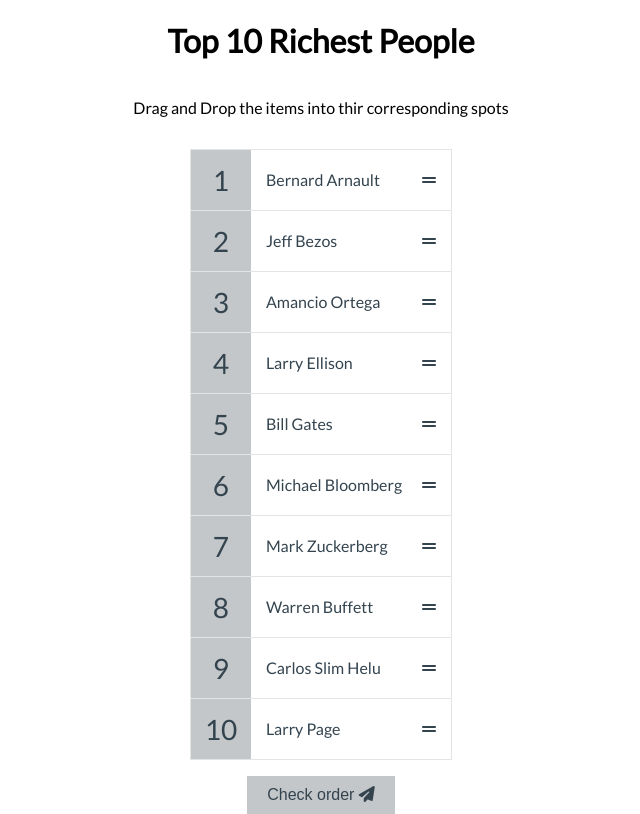
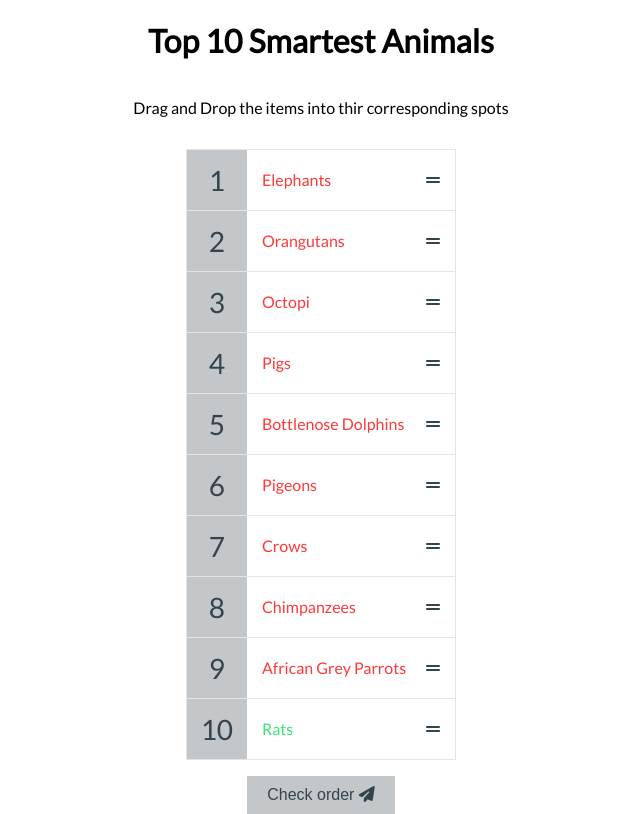
Before and after one commit to Dustinibrao/sortable-list, a plain HTML site: page index.html in a window 1280 px wide. Both pictures are taken after a click on the button "Check order". Shown: the whole page, without its empty margins (319-959 px from the left). Drawn offline with Linux system fonts and the light colour scheme.

Commit message:
final version

```diff
--- a/index.html
+++ b/index.html
@@ -4,7 +4,7 @@
 		<meta charset="UTF-8" />
 		<meta http-equiv="X-UA-Compatible" content="IE=edge" />
 		<meta name="viewport" content="width=device-width, initial-scale=1.0" />
-		<title>Top 10 Richest</title>
+		<title>Top 10 Smartest Animals</title>
 		<link rel="stylesheet" href="style.css" />
 		<script
 			src="https://kit.fontawesome.com/3da1a747b2.js"
@@ -12,7 +12,7 @@
 		></script>
 	</head>
 	<body>
-		<h1>Top 10 Richest People</h1>
+		<h1>Top 10 Smartest Animals</h1>
 		<p>Drag and Drop the items into thir corresponding spots</p>
 		<ul class="draggable-list" id="draggable-list"></ul>
 		<button class="check-btn" id="check">
--- a/script.js
+++ b/script.js
@@ -2,16 +2,16 @@ const draggable_list = document.getElementById("draggable-list");
 const check = document.getElementById("check");
 
 const richestPeople = [
-	"Jeff Bezos",
-	"Bill Gates",
-	"Warren Buffett",
-	"Bernard Arnault",
-	"Carlos Slim Helu",
-	"Amancio Ortega",
-	"Larry Ellison",
-	"Mark Zuckerberg",
-	"Michael Bloomberg",
-	"Larry Page",
+	"Orangutans",
+	"Bottlenose Dolphins",
+	"Chimpanzees",
+	"Elephants",
+	"African Grey Parrots",
+	"Octopi",
+	"Pigs",
+	"Crows",
+	"Pigeons",
+	"Rats",
 ];
 
 // Store listItems
@@ -65,13 +65,29 @@ function dragDrop() {
 
 	this.classList.remove("over");
 }
-
+// Swap list items that are drag and dropped
 function swapItems(fromIndex, toIndex) {
 	const itemOne = listItems[fromIndex].querySelector(".draggable");
 	const itemTwo = listItems[toIndex].querySelector(".draggable");
 
 	listItems[fromIndex].appendChild(itemTwo);
 	listItems[toIndex].appendChild(itemOne);
+}
+
+// Check the order of list items
+function checkOrder() {
+	listItems.forEach((listItem, index) => {
+		const personName = listItem
+			.querySelector(".draggable")
+			.innerText.trim();
+
+		if (personName !== richestPeople[index]) {
+			listItem.classList.add("wrong");
+		} else {
+			listItem.classList.remove("wrong");
+			listItem.classList.add("right");
+		}
+	});
 }
 
 function addEventListeners() {
@@ -88,3 +104,5 @@ function addEventListeners() {
 		item.addEventListener("dragleave", dragLeave);
 	});
 }
+
+check.addEventListener("click", checkOrder);
```
Also changed, not shown: 1 other file.
